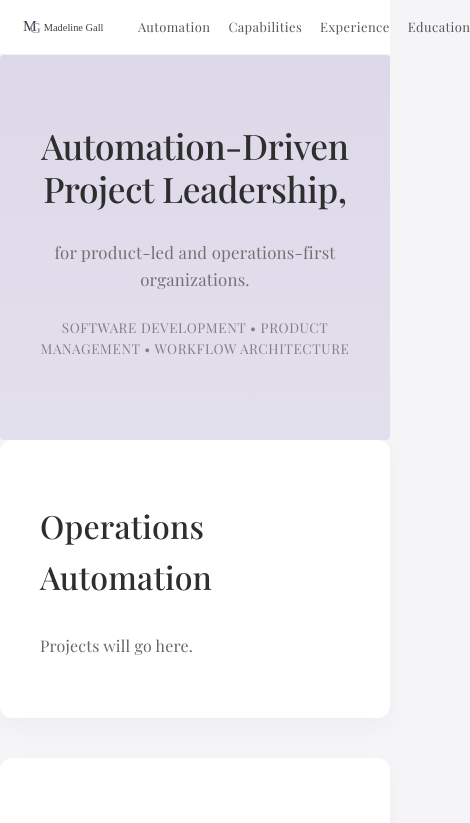
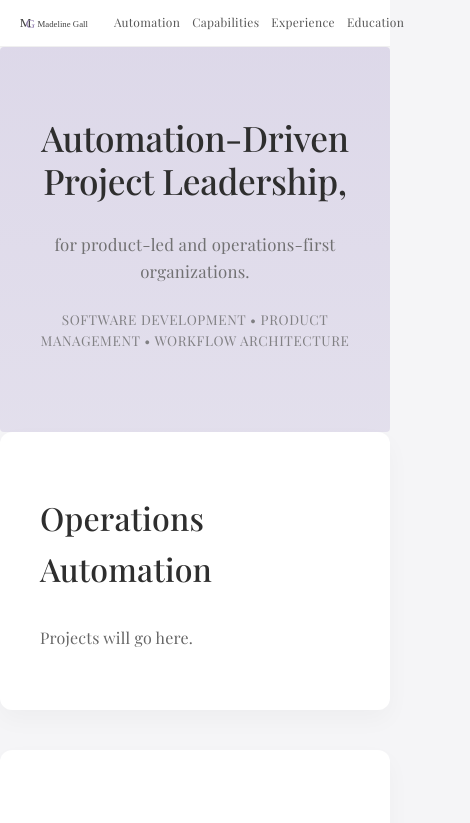
Before and after one commit to madelinegit/madelinedotcom, a React (Vite) app: page / in a window 390 px wide. Shown: the top 823 px of the page, 470 px wide, since content can reach past the window. Built offline with nearby package versions, Linux system fonts and the light colour scheme.

Commit message:
small phone breakpoint css

```diff
--- a/src/styles/navbar.css
+++ b/src/styles/navbar.css
@@ -13,7 +13,7 @@
 .nav-container {
   max-width: var(--max-width);
   margin: 0 auto;
-  padding: 14px 16px;   /* minimal horizontal padding */
+  padding: 14px 16px;
   display: flex;
   justify-content: space-between;
   align-items: center;
@@ -59,6 +59,29 @@
 
 
 /* ============================= */
+/* SMALL MOBILE                  */
+/* 480px and below               */
+/* ============================= */
+
+@media (max-width: 480px) {
+
+  .nav-container {
+    padding: 12px 14px;
+  }
+
+  .banner-img {
+    height: 22px;
+  }
+
+  .nav-links a {
+    margin-left: 12px;
+    font-size: 12px;
+    letter-spacing: 0.3px;
+  }
+}
+
+
+/* ============================= */
 /* TABLET + STANDARD DESKTOP    */
 /* 768px and up                 */
 /* ============================= */
@@ -66,7 +89,7 @@
 @media (min-width: 768px) {
 
   .nav-container {
-    padding: 16px 0px;   /* aligns with hero if you preferred zero */
+    padding: 16px 0px;
   }
 
   .banner-img {
```
